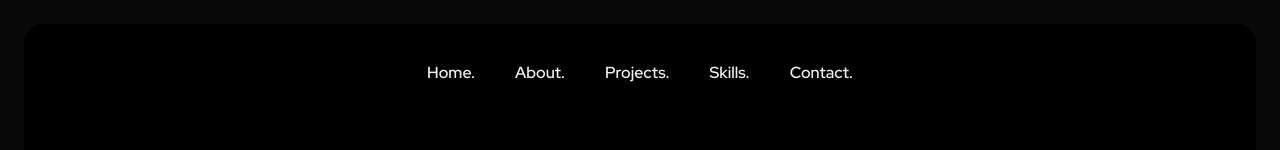
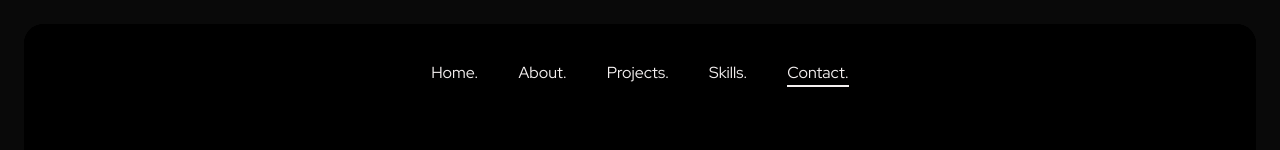
Before and after one commit to TLNRB/portfolioWebsite, a Vue app in the folder portfolioWebsite/: page / in a window 1280 px wide. Shown: the top 150 px of the page. Built offline with nearby package versions, Linux system fonts and the light colour scheme.

Commit message:
navbar links navigation done

```diff
--- a/portfolioWebsite/src/components/About.vue
+++ b/portfolioWebsite/src/components/About.vue
@@ -1,7 +1,7 @@
 <script setup></script>
 
 <template>
-  <section class="about">
+  <section id="about" class="about">
     <div class="title">
       <h1 class="section-number">01</h1>
       <h1 class="section-name">About.</h1>
--- a/portfolioWebsite/src/components/FooterSection.vue
+++ b/portfolioWebsite/src/components/FooterSection.vue
@@ -1,7 +1,7 @@
 <script setup></script>
 
 <template>
-  <footer>
+  <footer id="contact">
     <div class="version">
       <p>Version</p>
       <p>2023 &copy; Norbert Tolnai</p>
--- a/portfolioWebsite/src/components/Home.vue
+++ b/portfolioWebsite/src/components/Home.vue
@@ -5,7 +5,7 @@ const { homeImg } = defineProps(['homeImg'])
 </script>
 
 <template>
-  <section class="home">
+  <section id="home" class="home">
     <!-- Home Page Content -->
     <div class="container">
       <!-- Title -->
--- a/portfolioWebsite/src/components/Navbar.vue
+++ b/portfolioWebsite/src/components/Navbar.vue
@@ -1,5 +1,5 @@
 <script setup>
-import { ref, onMounted, onUnmounted } from 'vue'
+import { ref, onMounted, onUnmounted, defineProps, defineEmits } from 'vue'
 
 /* ----- Nav and dropdown click event ----- */
 const isMenuOpen = ref(false)
@@ -18,11 +18,17 @@ function handleResize() {
 onMounted(() => {
   window.addEventListener('resize', handleResize)
 })
-
 // Remove resize event listener when component is mounted
 onUnmounted(() => {
   window.removeEventListener('resize', handleResize)
 })
+
+//Navbar link click
+const { sections } = defineProps(['sections'])
+const emit = defineEmits(['select-section'])
+const handleSelectSection = (id) => {
+  emit('select-section', id)
+}
 </script>
 
 <template>
@@ -34,22 +40,25 @@ onUnmounted(() => {
         <span class="menu-icon__line menu-icon__line-right"></span>
       </div>
       <ul class="menu" :class="{ 'is-open': isMenuOpen && screenWidth <= 768 }">
-        <li>
-          <a href=""><span>00</span>Home.</a>
-        </li>
-        <li>
-          <a href=""><span>01</span>About.</a>
-        </li>
-        <li>
-          <a href=""><span>02</span>Projects.</a>
-        </li>
-        <li>
-          <a href=""><span>03</span>Skills.</a>
-        </li>
-        <li>
-          <a href=""><span>04</span>Contact.</a>
+        <li
+          v-for="section in sections"
+          :key="section.id"
+          @click="handleSelectSection(section.id, section.active)"
+          :class="[section.active ? 'active' : '']"
+        >
+          <span>{{ section.number }}</span
+          ><span>{{ section.title }}</span>
         </li>
       </ul>
+
+      <!-- <ul class="menu" :class="{ 'is-open': isMenuOpen && screenWidth <= 768 }">
+        <li @link-click="scrollToSection(0)"><span>00</span>Home.</li>
+
+        <li @link-click="scrollToSection(1)"><span>01</span>About.</li>
+        <li @link-click="scrollToSection(2)"><span>02</span>Projects.</li>
+        <li @link-click="scrollToSection(3)"><span>03</span>Skills.</li>
+        <li @link-click="scrollToSection(4)"><span>04</span>Contact.</li>
+      </ul> -->
     </nav>
   </header>
 </template>
@@ -97,20 +106,37 @@ nav::-webkit-scrollbar-thumb {
   display: block;
 }
 
-.menu li a {
+.menu li {
   font-size: 1rem;
   font-weight: 600;
   color: var(--textWhite);
   cursor: pointer;
 }
 
-.menu li a:hover {
+.menu li span {
+  padding-bottom: 2px;
+}
+
+.menu li span:first-child {
+  display: none;
+}
+
+.menu li span:last-child {
+  border-top: 2px solid transparent;
+  border-bottom: 2px solid transparent;
+}
+
+.menu .active span:last-child {
+  border-bottom: 2px solid var(--textWhite);
+}
+
+.menu .active span:last-child:hover {
+  border-bottom: 2px solid var(--primaryColor);
+}
+
+.menu li:hover {
   font-weight: 600;
   color: var(--primaryColor);
-}
-
-.menu li a span {
-  display: none;
 }
 
 @media screen and (max-width: 768px) {
@@ -134,15 +160,35 @@ nav::-webkit-scrollbar-thumb {
     -webkit-backdrop-filter: blur(12.5px);
   }
 
+  .menu li span:first-child {
+    display: block;
+    position: absolute;
+    top: 0;
+    left: 0;
+    margin-top: 0.125rem;
+    margin-right: 0.75rem;
+    font-size: 1.25rem;
+    font-weight: 500;
+  }
+
+  .menu .active span:last-child {
+    border-bottom: 2px solid var(--textWhite);
+  }
+
+  .menu .active span:last-child:hover {
+    border-bottom: 2px solid var(--primaryColor);
+  }
+
   .menu li {
     margin-bottom: 1.5rem;
+    width: fit-content;
   }
 
   .menu li:last-child {
     margin-bottom: 0;
   }
 
-  .menu li a {
+  .menu li {
     padding-left: 2.125rem;
     color: var(--textWhite);
     font-size: 2.5rem;
@@ -150,22 +196,12 @@ nav::-webkit-scrollbar-thumb {
     border-bottom: 3px solid transparent;
   }
 
-  .menu li a:hover {
+  .menu li:hover {
     color: var(--textWhite);
   }
 
-  .menu li a:hover span {
+  .menu li:hover span:first-child {
     color: var(--primaryColor);
-  }
-
-  .menu li a span {
-    display: block;
-    position: absolute;
-    top: 0;
-    left: 0;
-    margin-right: 0.75rem;
-    font-size: 1.25rem;
-    font-weight: 500;
   }
 
   /* ----- Menu Icon ----- */
--- a/portfolioWebsite/src/components/Projects.vue
+++ b/portfolioWebsite/src/components/Projects.vue
@@ -7,7 +7,7 @@ const projects = ref(p)
 </script>
 
 <template>
-  <section class="projects">
+  <section id="projects" class="projects">
     <div class="container">
       <!-- Title -->
       <div class="title">
--- a/portfolioWebsite/src/components/Skills.vue
+++ b/portfolioWebsite/src/components/Skills.vue
@@ -12,6 +12,7 @@ window.addEventListener('resize', () => {
 
 <template>
   <section
+    id="skills"
     class="skills"
     :style="{ backgroundImage: 'url(' + (isMobile ? skillsImgMobile : skillsImg) + ')' }"
   >
--- a/portfolioWebsite/src/views/HomeView.vue
+++ b/portfolioWebsite/src/views/HomeView.vue
@@ -1,22 +1,100 @@
 <script setup>
+import { ref, onMounted, onUnmounted } from 'vue'
+
 import Home from '../components/Home.vue'
 import Navbar from '../components/Navbar.vue'
 import About from '../components/About.vue'
 import Projects from '../components/Projects.vue'
 import Skills from '../components/Skills.vue'
 import FooterSection from '../components/FooterSection.vue'
+
+// ---------- Nav links ----------
+const sections = ref([
+  { id: 'home', number: '00', title: 'Home.', active: true },
+  { id: 'about', number: '01', title: 'About.', active: false },
+  { id: 'projects', number: '02', title: 'Projects.', active: false },
+  { id: 'skills', number: '03', title: 'Skills.', active: false },
+  { id: 'contact', number: '04', title: 'Contact.', active: false }
+])
+
+//Handle navbar navigation
+const handleSelectSection = (id) => {
+  const section = document.getElementById(id)
+  section.scrollIntoView({ behavior: 'smooth' })
+}
+
+//Active status boolean value toggle
+function sectionStatus(trueId) {
+  for (let i = 0; i < sections.value.length; i++) {
+    if (i === trueId) {
+      sections.value[i].active = true
+    } else {
+      sections.value[i].active = false
+    }
+  }
+}
+
+//Active status boolean value toggle based on scroll position
+const setSectionStatus = () => {
+  const scrollPosition = window.scrollY
+
+  const section0Height = document.querySelector('#home').offsetHeight
+  const section1Height = document.querySelector(`#${sections.value[1].id}`).offsetHeight
+  const section2Height = document.querySelector(`#${sections.value[2].id}`).offsetHeight
+  const section3Height = document.querySelector(`#${sections.value[3].id}`).offsetHeight
+  const section4Height = document.querySelector(`#${sections.value[4].id}`).offsetHeight
+
+  if (
+    Math.ceil(window.innerHeight + window.pageYOffset) ==
+      (section0Height + section1Height + section2Height + section3Height + section4Height ||
+        section0Height + section1Height + section2Height + section3Height + section4Height + 1 ||
+        section0Height + section1Height + section2Height + section3Height + section4Height - 1) ||
+    Math.floor(window.innerHeight + window.pageYOffset) ==
+      (section0Height + section1Height + section2Height + section3Height + section4Height ||
+        section0Height + section1Height + section2Height + section3Height + section4Height + 1 ||
+        section0Height + section1Height + section2Height + section3Height + section4Height - 1)
+  ) {
+    sectionStatus(4)
+  } else if (scrollPosition < section0Height - 150) {
+    sectionStatus(0)
+  } else if (scrollPosition < section0Height + section1Height - 150) {
+    sectionStatus(1)
+  } else if (scrollPosition < section0Height + section1Height + section2Height - 150) {
+    sectionStatus(2)
+  } else if (
+    scrollPosition <
+    section0Height + section1Height + section2Height + section3Height - 150
+  ) {
+    sectionStatus(3)
+  }
+}
+
+const handleScroll = () => {
+  setSectionStatus()
+}
+
+//Scroll handle added when the app mounts
+onMounted(() => {
+  window.addEventListener('scroll', handleScroll)
+})
+//Scroll handle removed when the app unmounts
+onUnmounted(() => {
+  window.removeEventListener('scroll', handleScroll)
+})
 </script>
 
 <template>
-  <Navbar />
-  <Home :homeImg="'src/images/best.jpg'" />
-  <About />
-  <Projects />
+  <Navbar :sections="sections" @select-section="handleSelectSection" />
+  <Home id="home" :index="0" :homeImg="'src/images/best.jpg'" />
+  <About id="about" :index="1" />
+  <Projects id="projects" :index="2" />
   <Skills
+    id="skills"
+    :index="3"
     :skillsImg="'src/images/bubbleBG.png'"
     :skillsImgMobile="'src/images/bubbleBGMobile.png'"
   />
-  <FooterSection />
+  <FooterSection id="contact" :index="4" />
 </template>
 
 <style scoped></style>
```
